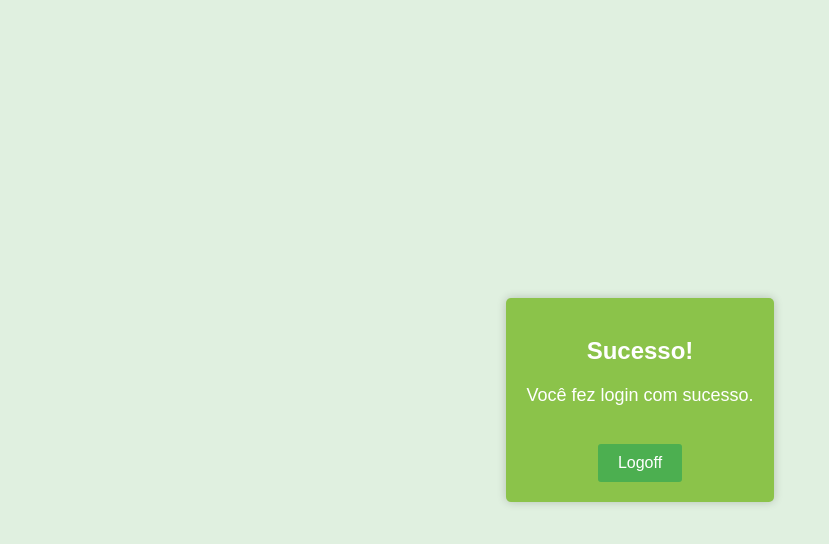
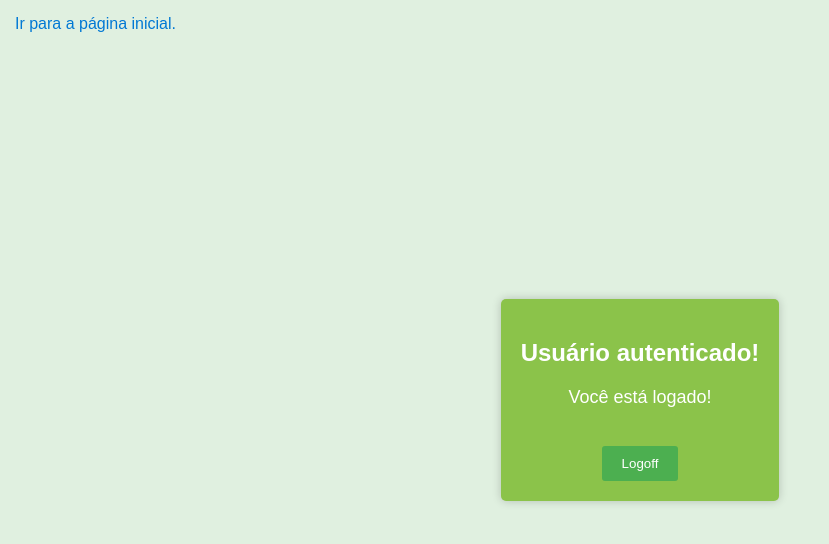
Before and after one commit to returndaniels/redes, a plain HTML site: page programação de sockets/static/success.html in a window 1280 px wide. Shown: the whole page, without its empty margins (0-829 px from the left). Drawn offline with Linux system fonts and the light colour scheme.

Commit message:
Adicionadas ancoras

```diff
--- a/programação de sockets/static/success.html
+++ b/programação de sockets/static/success.html
@@ -14,6 +14,15 @@
       justify-content: center;
       align-items: center;
       height: 100vh;
+    }
+
+    a {
+      color: #0078d4;
+      text-decoration: none;
+    }
+
+    a:hover {
+      text-decoration: underline;
     }
 
     .success-container {
@@ -34,7 +43,8 @@
       color: #fff;
     }
 
-    .home-link {
+    button {
+      border: none;
       margin-top: 20px;
       display: inline-block;
       text-decoration: none;
@@ -42,20 +52,51 @@
       padding: 10px 20px;
       color: #fff;
       border-radius: 3px;
+      cursor: pointer;
     }
 
-    .home-link:hover {
+    button:hover {
       background-color: #357a38;
+    }
+
+    .home-link {
+      position: absolute;
+      left: 15px;
+      top: 15px;
     }
   </style>
 </head>
 
 <body>
+  <a class="home-link" href="/">Ir para a página inicial.</a>
+
   <div class="success-container">
-    <h2>Sucesso!</h2>
-    <p class="success-message">Você fez login com sucesso.</p>
-    <a class="home-link" href="/">Logoff</a>
+    <h2>Usuário autenticado!</h2>
+    <p class="success-message">Você está logado!</p>
+    <button type="submit" onclick="logoff(event)">Logoff</button>
   </div>
+
+
+  <script>
+    async function logoff(event) {
+      event.preventDefault();
+
+      try {
+        const response = await fetch("/logoff", {
+          method: "POST",
+          headers: {
+            "Content-Type": "application/x-www-form-urlencoded",
+          },
+        });
+        console.log(response)
+
+        window.location.href = response.url;
+      } catch (error) {
+        console.error("Erro ao enviar a solicitação:", error);
+      }
+
+    }
+  </script>
 </body>
 
 </html>
```
Also changed, not shown: programação de sockets/static/index.html (+4 -2 lines), programação de sockets/static/login.html (+30 -11 lines).
